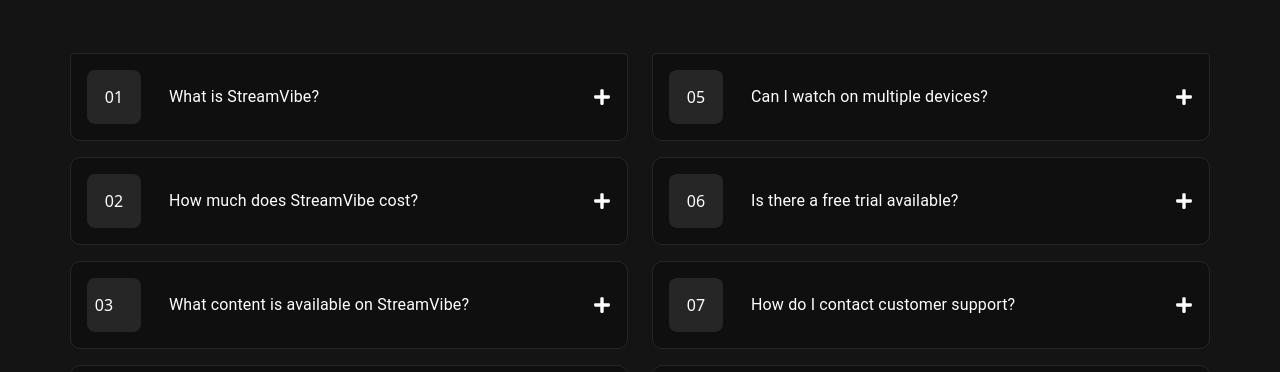
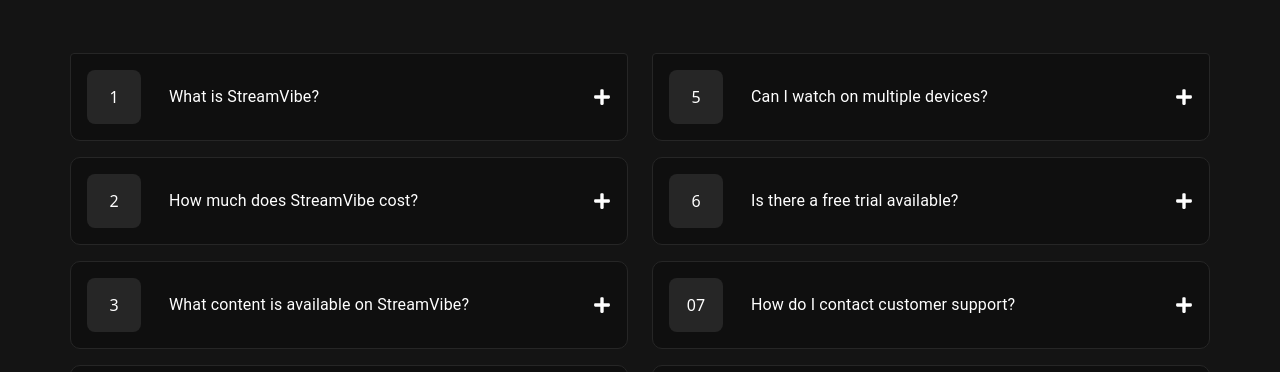
Before and after one commit to KL0Z68498498487468/NewMovie-main, a React (Vite) app: page / in a window 1280 px wide. Shown: the part 2418-2790 px from the top of the page. Built offline with nearby package versions, Linux system fonts and the light colour scheme; no server answers.

Commit message:
small bugs fixed, redesign hero part and slider

```diff
--- a/src/Components/Home/Header.jsx
+++ b/src/Components/Home/Header.jsx
@@ -56,7 +56,7 @@
             </Marquee>
         </div>
     </div>
-    <div className="layer-2 w-full px-4 md:px-8 lg:px-16 xl:px-38 text-center h-screen absolute z-2 bg-gradient-to-t from-[#141414]/100 from-10% via-black/70 to-[#141414] flex items-center justify-center flex-col gap-y-2 md:gap-y-3 lg:gap-y-3.75 pt-16 md:pt-20 lg:pt-25">
+    <div className="layer-2 w-full px-4 md:px-8 lg:px-16 xl:px-38 text-center h-screen absolute z-2 bg-gradient-to-t from-[#141414]/100 from-10% via-black/70 to-[#141414] flex items-center justify-center flex-col gap-y-2 backdrop-blur-xs md:gap-y-3 lg:gap-y-3.75 pt-16 md:pt-20 lg:pt-25">
         <img src="/public/images/Abstract Design.svg" className='w-40 md:w-52 lg:w-60 xl:w-67.5' alt="" />
         <h1 className='text-white text-xl md:text-2xl lg:text-[28px] font-bold px-2'>The Best Streaming Experience</h1>
         <p className='text-[rgba(153,153,153,1)] text-xs md:text-sm lg:text-[14px] px-4 md:px-8 lg:px-12 max-w-4xl'>StreamVibe is the best streaming experience for watching your favorite movies and shows on demand, anytime, anywhere. With StreamVibe, you can enjoy a wide variety of content, including the latest blockbusters, classic movies, popular TV shows, and more. You can also create your own watchlists, so you can easily find the content you want to watch.</p>
--- a/src/Components/Main/Questions.jsx
+++ b/src/Components/Main/Questions.jsx
@@ -68,7 +68,7 @@
                     }}
                 >
                     <div className="num w-10 h-10 md:w-12 md:h-12 lg:w-13.5 lg:h-13.5 mr-3 md:mr-5 lg:mr-7 flex items-center justify-center bg-[rgba(38,38,38,1)] rounded-lg text-sm md:text-base flex-shrink-0">
-                        01
+                        1
                     </div>
                     <Typography component="span" className="text-sm md:text-base lg:text-lg font-medium">
                         What is StreamVibe?
@@ -112,7 +112,7 @@
                     }}
                 >
                     <div className="num w-10 h-10 md:w-12 md:h-12 lg:w-13.5 lg:h-13.5 mr-3 md:mr-5 lg:mr-7 flex items-center justify-center bg-[rgba(38,38,38,1)] rounded-lg text-sm md:text-base flex-shrink-0">
-                        02
+                        2
                     </div>
                     <Typography component="span" className="text-sm md:text-base lg:text-lg font-medium">
                         How much does StreamVibe cost?
@@ -155,8 +155,8 @@
                         }
                     }}
                 >
-                    <div className="num w-10 h-10 md:w-12 md:h-12 lg:w-13.5 lg:h-13.5 mr-3 md:pr-5 lg:mr-7 flex items-center justify-center bg-[rgba(38,38,38,1)] rounded-lg text-sm md:text-base flex-shrink-0">
-                        03
+                    <div className="felx num w-10 h-10 md:w-12 md:h-12 lg:w-13.5 lg:h-13.5 mr-3 md:pr-0 lg:mr-7 flex items-center justify-center bg-[rgba(38,38,38,1)] rounded-lg text-sm md:text-base flex-shrink-0 ">
+                        3
                     </div>
                     <Typography component="span" className="text-sm md:text-base lg:text-lg font-medium">
                         What content is available on StreamVibe?
@@ -200,7 +200,7 @@
                     }}
                 >
                     <div className="num w-10 h-10 md:w-12 md:h-12 lg:w-13.5 lg:h-13.5 mr-3 md:mr-5 lg:mr-7 flex items-center justify-center bg-[rgba(38,38,38,1)] rounded-lg text-sm md:text-base flex-shrink-0">
-                        04
+                        4
                     </div>
                     <Typography component="span" className="text-sm md:text-base lg:text-lg font-medium">
                         How do I cancel my subscription?
@@ -247,7 +247,7 @@
                     }}
                 >
                     <div className="num w-10 h-10 md:w-12 md:h-12 lg:w-13.5 lg:h-13.5 mr-3 md:mr-5 lg:mr-7 flex items-center justify-center bg-[rgba(38,38,38,1)] rounded-lg text-sm md:text-base flex-shrink-0">
-                        05
+                        5
                     </div>
                     <Typography component="span" className="text-sm md:text-base lg:text-lg font-medium">
                         Can I watch on multiple devices?
@@ -291,7 +291,7 @@
                     }}
                 >
                     <div className="num w-10 h-10 md:w-12 md:h-12 lg:w-13.5 lg:h-13.5 mr-3 md:mr-5 lg:mr-7 flex items-center justify-center bg-[rgba(38,38,38,1)] rounded-lg text-sm md:text-base flex-shrink-0">
-                        06
+                        6
                     </div>
                     <Typography component="span" className="text-sm md:text-base lg:text-lg font-medium">
                         Is there a free trial available?
--- a/src/Components/Main/Slider.jsx
+++ b/src/Components/Main/Slider.jsx
@@ -85,7 +85,7 @@
             spaceBetween: 28,
           },
           1280: {
-            slidesPerView: 6,
+            slidesPerView: 5,
             spaceBetween: 30,
           },
         }}
@@ -99,7 +99,7 @@
         {cinemas &&
           cinemas.slice(0, 15).map((items, index) => (
             <SwiperSlide key={items.id || index} className="!h-auto">
-              <div className="card w-full max-w-[220px] mx-auto bg-[rgba(38,38,38,1)] overflow-hidden rounded-[10px] hover:bg-[rgba(48,48,48,1)] transition-colors cursor-pointer">
+              <div className="card w-full max-w-[260px] mx-auto bg-[rgba(38,38,38,1)] overflow-hidden rounded-[10px] hover:bg-[rgba(48,48,48,1)] transition-colors cursor-pointer">
                 <div className="c-img-part w-full aspect-[3/4] overflow-hidden">
                   <img
                     className="w-full h-full object-cover p-2"
@@ -117,7 +117,6 @@
           ))}
       </Swiper>
 
-      {/* Mobile Navigation Dots - Swiper автоматически добавит pagination */}
     </div>
 </div>
   )
```
